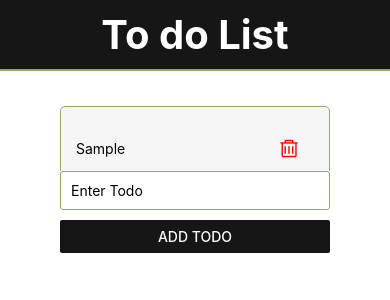
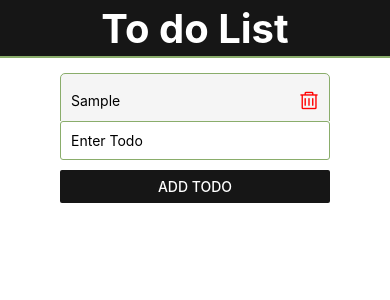
Before and after one commit to mo-shawa/react-native-todo-app, a React Native app: screen / in a window 390 px wide. Both pictures are taken after typing "Sample" into the empty fields and a click on the button "ADD TODO". Shown: the top 300 px of the page. Built offline with nearby package versions, Linux system fonts and the light colour scheme.

Commit message:
fix padding

```diff
--- a/App.js
+++ b/App.js
@@ -51,6 +51,7 @@ const styles = StyleSheet.create({
   container: {
     paddingHorizontal: 60,
     paddingVertical: 30,
+    paddingTop: 10,
     display: 'flex',
     justifyContent: 'space-between',
     height: '75%'
--- a/components/TodoItem.jsx
+++ b/components/TodoItem.jsx
@@ -14,7 +14,8 @@ export default function TodoItem(props) {
 
 const styles = StyleSheet.create({
     todoItem: {
-        padding: 15,
+        paddingVertical: 5,
+        paddingLeft: 10,
         backgroundColor: '#f5f5f5',
         marginTop: 5,
         borderRadius: 5,
@@ -30,7 +31,7 @@ const styles = StyleSheet.create({
         maxWidth: '80%',
     },
     deleteIcon: {
-        padding: 15,
+        padding: 10,
         // margin: 5,
     }
 })
```
